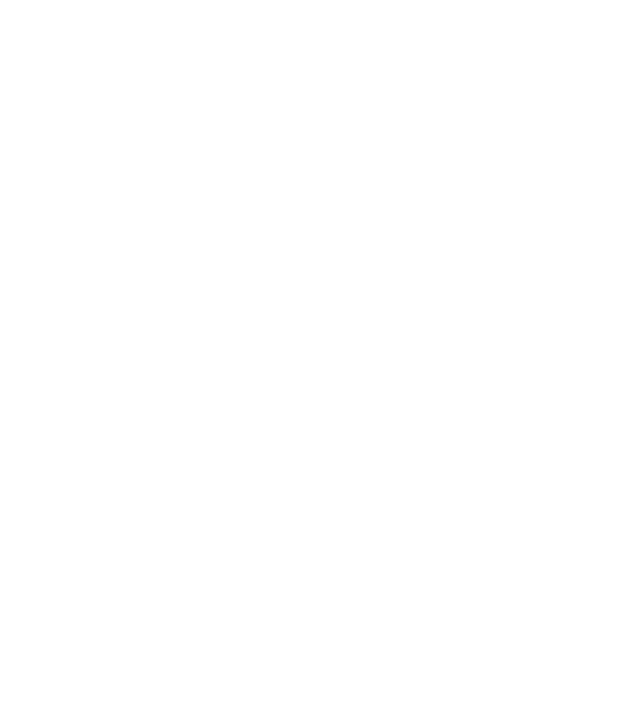
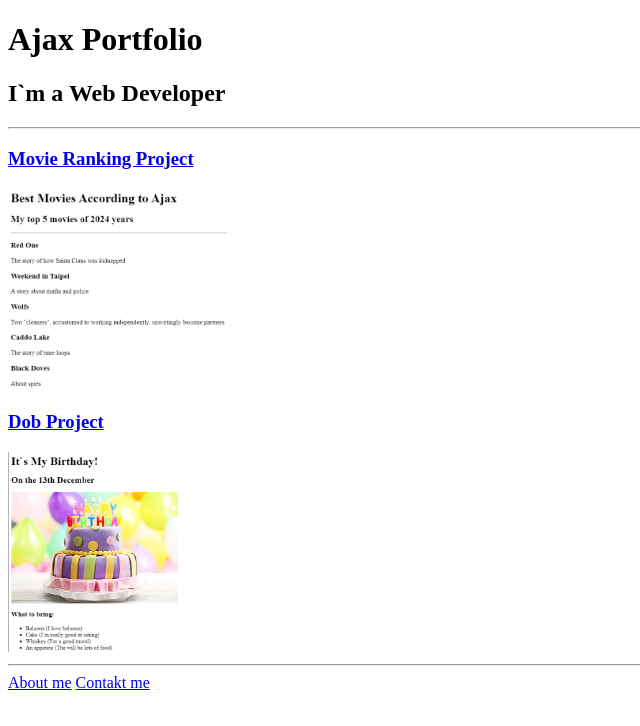
Before and after one commit to Ajax197/html-portfolio, a plain HTML site: page index.html in a window 1280 px wide. Shown: the whole page, without its empty margins (0-640 px from the left). Drawn offline with Linux system fonts and the light colour scheme.

Commit message:
Add files via upload

```diff
--- a/index.html
+++ b/index.html
@@ -1,15 +1,20 @@
-<!-- TODO 1: Create the HTML Boilerplate -->
+<!DOCTYPE html>
+<html lang="en-US">
+    <head>
+        <meta charset="UTF-8">
+        <title>Portfolio</title>
+    </head>
+        <body>
+            <h1>Ajax Portfolio</h1>
+            <h2>I`m a Web Developer</h2>
+            <hr />
+            <h3><a href="./public/movie-ranking.html">Movie Ranking Project</a></h3>
+            <a href="./public/movie-ranking.html"><img src="./assets/images/movie-ranking.png" height="200" alt="skrin abaut movies" /></a>
+            <h3><a href="./public/birthday-invite.html">Dob Project</a></h3>
+            <a href="./public/birthday-invite.html"><img src="./assets/images/birthday-invite.png" height="200" alt="skrin abaut dob" /> </a>
+            <hr />
+            <a href="./public/about.html">About me</a>
+            <a href="./public/contact.html">Contakt me</a>
+        </body>
 
-<!-- TODO 2: Add Your previous projects' HTML into the public folder -->
-
-<!-- TODO 3: Take screenshots of your project previews and add the images to the images folder -->
-
-<!-- TODO 4: Add titles/subtitles etc. -->
-
-<!-- TODO 5: Add a link to the project pages -->
-
-<!-- TODO 6: Add images to show the project previews
-HINT for TODO 6: You can use the height attribute set to 200 to make the image smaller:
-https://developer.mozilla.org/en-US/docs/Web/HTML/Element/img#attr-height -->
-
-<!-- TODO 7: Add the Contact Me and About Me page links -->
+</html>
```
